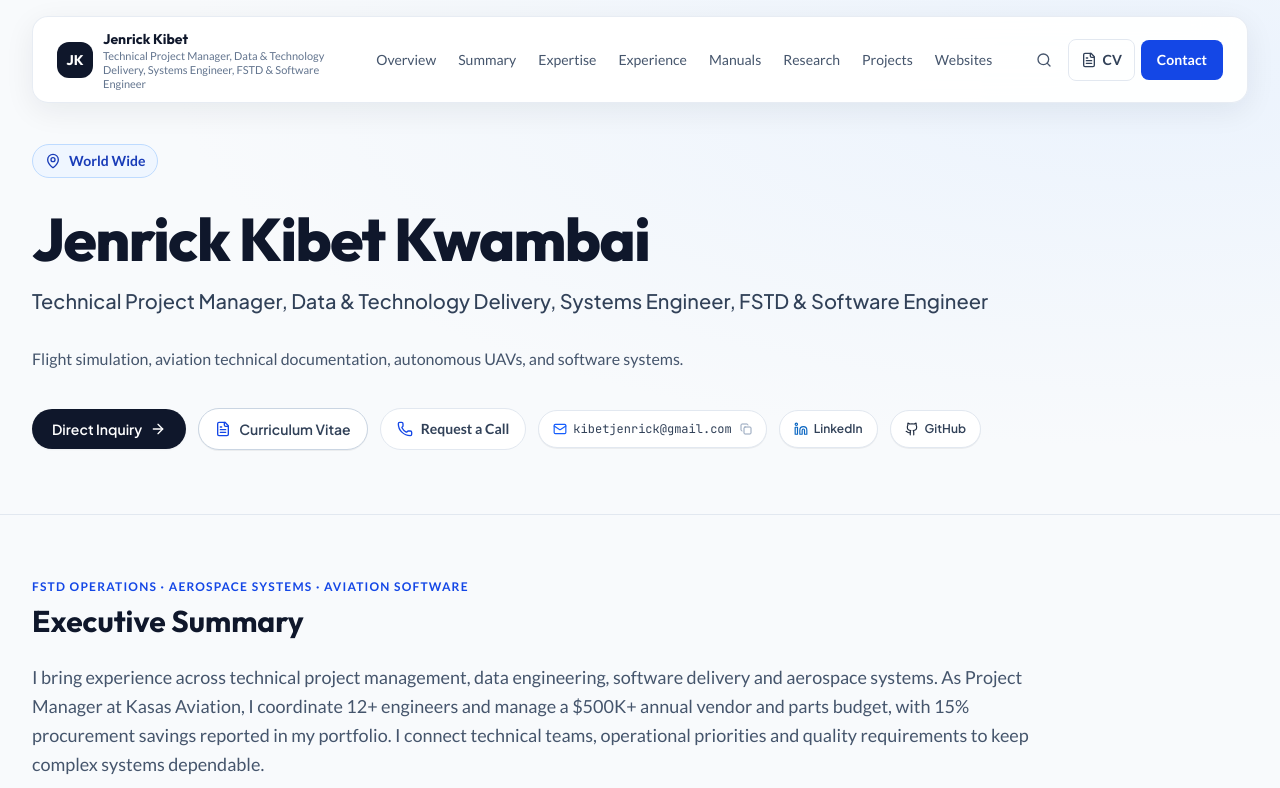
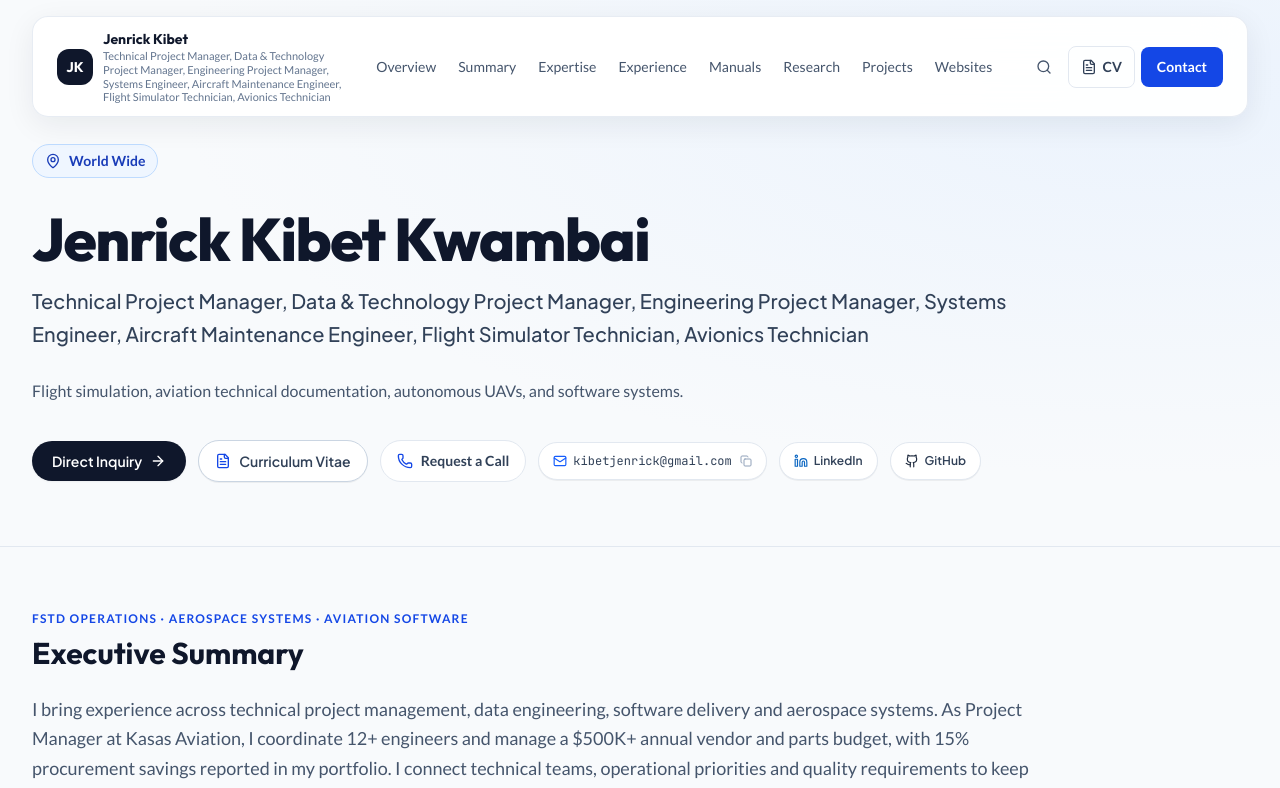
Before and after one commit to kibetKwambai/Jenrick-Kibet-Kwambai, a React (Vite) app: page / in a window 1280 px wide. Shown: the top 788 px of the page. Built offline with nearby package versions, Linux system fonts and the light colour scheme.

Commit message:
Align portfolio with technical project management roles
Add the full target-role list and strengthen the career summary for the InfiCare Project Manager position.

```diff
--- a/src/data/profileData.ts
+++ b/src/data/profileData.ts
@@ -4,7 +4,7 @@ import { ExperienceItem, PublicationItem, ProjectItem, SkillCategory, EducationI
 export const PROFILE_INFO = {
   name: "Jenrick Kibet Kwambai",
   displayName: "Jenrick Kibet Kwambai",
-  headline: "Technical Project Manager, Data & Technology Delivery, Systems Engineer, FSTD & Software Engineer",
+  headline: "Technical Project Manager, Data & Technology Project Manager, Engineering Project Manager, Systems Engineer, Aircraft Maintenance Engineer, Flight Simulator Technician, Avionics Technician",
   shortBio: "Connecting technical project leadership with AWS/Azure data engineering, software delivery, systems integration and flight simulator operations.",
   about: "I coordinate engineering teams, vendor budgets and operational priorities across aviation training systems. My background spans project management at Kasas Aviation, FSTD engineering at Think Aviation, AWS/Azure data pipelines at Zalego–STEPWISE and software platforms at Jeneration Software. I connect requirements, implementation, testing and technical documentation to practical operational outcomes.",
   qualificationBio: "I have developed EASA CS-FSTD(A)/(H) Issue 1 and Issue 2 checklists and participated in FSTD qualification and approval activities.",
@@ -17,7 +17,7 @@ export const PROFILE_INFO = {
   alternateEmail: "jenrickkibet@gmail.com",
   linkedinUrl: "https://www.linkedin.com/in/jenrickkibet/",
   githubUrl: "https://github.com/kibetKwambai",
-  availability: "Open to Technical Project Management, Data & Technology and Systems Engineering Roles",
+  availability: "Open to Technical Project Management, Data & Technology, Engineering, FSTD, Aircraft Maintenance and Avionics Roles",
   timezone: "East Africa Time (UTC+3)",
   stats: [
     { label: "FSTD Uptime Sustained", value: "99%+", description: "Cessna Grand Caravan, C172 & Dornier 228" },
```
